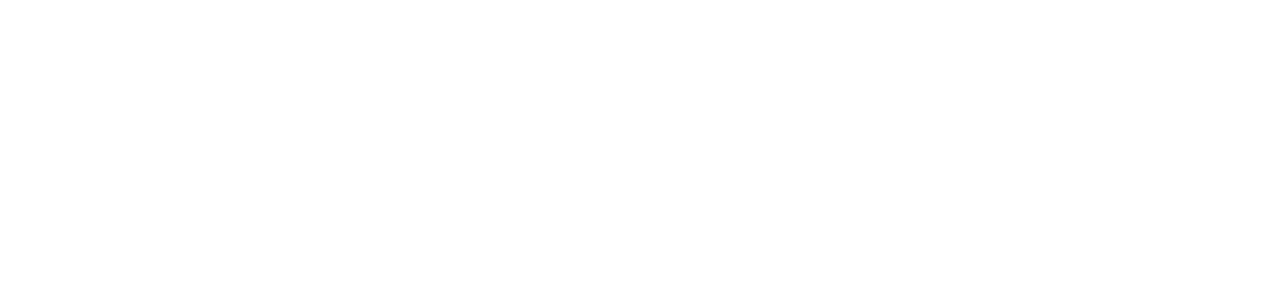
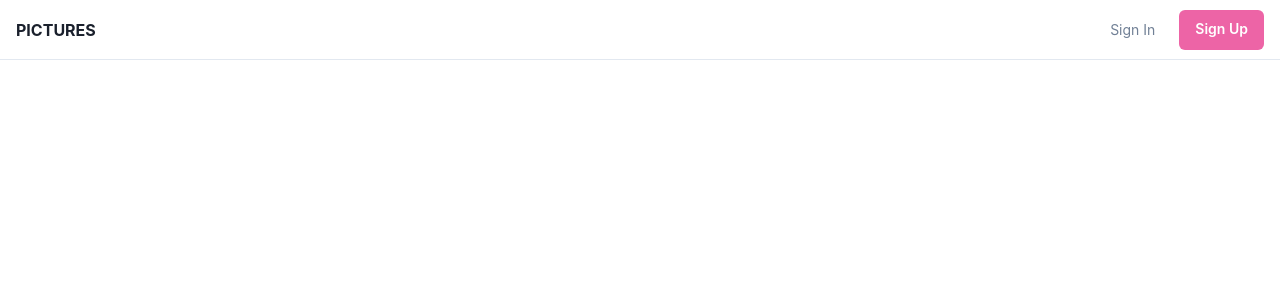
Before and after one commit to piron-johny/onboarding-frontend, a React (Vite) app: page / in a window 1280 px wide. Shown: the top 300 px of the page. Built offline with nearby package versions, Linux system fonts and the light colour scheme.

Commit message:
add nav bar and forms

```diff
--- a/src/App.tsx
+++ b/src/App.tsx
@@ -1,7 +1,12 @@
-import { Box, Flex } from '@chakra-ui/react'
+import { Box } from '@chakra-ui/react'
+import { NavBar } from './components/nav-bar'
 
 function App() {
-  return <Box></Box>
+  return (
+    <Box>
+      <NavBar />
+    </Box>
+  )
 }
 
 export default App
--- /dev/null
+++ b/src/components/forms/index.tsx
@@ -0,0 +1,2 @@
+export * from './sign-up'
+export * from './sign-in'
--- /dev/null
+++ b/src/components/forms/sign-in.tsx
@@ -0,0 +1,36 @@
+import {
+  Flex,
+  FormControl,
+  FormLabel,
+  Input,
+  Stack,
+  Button,
+} from '@chakra-ui/react'
+
+export const SignIn = () => {
+  return (
+    <Flex>
+      <Stack spacing={4} w={'full'}>
+        <FormControl id='email' w={'100%'}>
+          <FormLabel>Name</FormLabel>
+          <Input type='name' />
+        </FormControl>
+        <FormControl id='password'>
+          <FormLabel>Password</FormLabel>
+          <Input type='password' />
+        </FormControl>
+        <Stack spacing={10}>
+          <Button
+            bg={'blue.400'}
+            color={'white'}
+            _hover={{
+              bg: 'blue.500',
+            }}
+          >
+            Sign in
+          </Button>
+        </Stack>
+      </Stack>
+    </Flex>
+  )
+}
--- /dev/null
+++ b/src/components/forms/sign-up.tsx
@@ -0,0 +1,74 @@
+import {
+  Flex,
+  FormControl,
+  FormLabel,
+  Input,
+  InputGroup,
+  InputRightElement,
+  Stack,
+  Button,
+  Text,
+  Link,
+} from '@chakra-ui/react'
+import { FC, useState } from 'react'
+import { ViewIcon, ViewOffIcon } from '@chakra-ui/icons'
+
+interface SignUpProps {
+  onLogin: () => void
+}
+
+export const SignUp: FC<SignUpProps> = ({ onLogin }) => {
+  const [showPassword, setShowPassword] = useState(false)
+
+  return (
+    <Flex>
+      <Stack spacing={8} w={'full'}>
+        <Stack spacing={4}>
+          <FormControl id='email' w={'100%'}>
+            <FormLabel>Name</FormLabel>
+            <Input type='name' />
+          </FormControl>
+          <FormControl id='password'>
+            <FormLabel>Password</FormLabel>
+            <Input type='password' />
+          </FormControl>
+          <FormControl id='password' isRequired>
+            <FormLabel>Password</FormLabel>
+            <InputGroup>
+              <Input type={showPassword ? 'text' : 'password'} />
+              <InputRightElement h={'full'}>
+                <Button
+                  variant={'ghost'}
+                  onClick={() => setShowPassword(showPassword => !showPassword)}
+                >
+                  {showPassword ? <ViewIcon /> : <ViewOffIcon />}
+                </Button>
+              </InputRightElement>
+            </InputGroup>
+          </FormControl>
+          <Stack spacing={10} pt={2}>
+            <Button
+              loadingText='Submitting'
+              size='lg'
+              bg={'blue.400'}
+              color={'white'}
+              _hover={{
+                bg: 'blue.500',
+              }}
+            >
+              Sign up
+            </Button>
+          </Stack>
+          <Stack pt={6}>
+            <Text align={'center'}>
+              Already a user?{' '}
+              <Link as={'button'} color={'blue.400'} onClick={onLogin}>
+                Login
+              </Link>
+            </Text>
+          </Stack>
+        </Stack>
+      </Stack>
+    </Flex>
+  )
+}
--- /dev/null
+++ b/src/components/modals/index.tsx
@@ -0,0 +1 @@
+export * from './modal-window'
--- /dev/null
+++ b/src/components/modals/modal-window.tsx
@@ -0,0 +1,33 @@
+import {
+  Modal,
+  ModalOverlay,
+  ModalContent,
+  ModalHeader,
+  ModalCloseButton,
+  ModalBody,
+} from '@chakra-ui/react'
+import { FC, PropsWithChildren } from 'react'
+
+interface ModalWindowPrors extends PropsWithChildren {
+  isOpen: boolean
+  onClose: () => void
+  title: string
+}
+
+export const ModalWindow: FC<ModalWindowPrors> = ({
+  children,
+  isOpen,
+  onClose,
+  title,
+}) => {
+  return (
+    <Modal isOpen={isOpen} onClose={onClose}>
+      <ModalOverlay />
+      <ModalContent pb={10}>
+        <ModalHeader pb={5}>{title}</ModalHeader>
+        <ModalCloseButton />
+        <ModalBody>{children}</ModalBody>
+      </ModalContent>
+    </Modal>
+  )
+}
--- /dev/null
+++ b/src/components/nav-bar/index.ts
@@ -0,0 +1 @@
+export * from './nav-bar'
--- /dev/null
+++ b/src/components/nav-bar/nav-bar.tsx
@@ -0,0 +1,103 @@
+import {
+  Box,
+  Flex,
+  Text,
+  Button,
+  Stack,
+  useColorModeValue,
+  useBreakpointValue,
+  useDisclosure,
+} from '@chakra-ui/react'
+import { ModalWindow } from '../modals'
+import { SignIn, SignUp } from '../forms'
+
+export const NavBar = () => {
+  const {
+    isOpen: isOpenSignIn,
+    onOpen: onOpenSignIn,
+    onClose: onCloseSignIn,
+  } = useDisclosure()
+  const {
+    isOpen: isOpenSignUp,
+    onOpen: onOpenSignUp,
+    onClose: onCloseSignUp,
+  } = useDisclosure()
+
+  const onPressLoginLink = () => {
+    onCloseSignUp()
+    setTimeout(onOpenSignIn, 300)
+  }
+
+  return (
+    <>
+      <Box>
+        <Flex
+          bg={useColorModeValue('white', 'gray.800')}
+          color={useColorModeValue('gray.600', 'white')}
+          minH={'60px'}
+          py={{ base: 2 }}
+          px={{ base: 4 }}
+          borderBottom={1}
+          borderStyle={'solid'}
+          borderColor={useColorModeValue('gray.200', 'gray.900')}
+          align={'center'}
+        >
+          <Flex flex={{ base: 1 }} justify={{ base: 'center', md: 'start' }}>
+            <Text
+              textAlign={useBreakpointValue({ base: 'center', md: 'left' })}
+              fontFamily={'heading'}
+              color={useColorModeValue('gray.800', 'white')}
+              fontWeight={'700'}
+            >
+              PICTURES
+            </Text>
+          </Flex>
+
+          <Stack
+            flex={{ base: 1, md: 0 }}
+            justify={'flex-end'}
+            direction={'row'}
+            spacing={6}
+          >
+            <Button
+              fontSize={'sm'}
+              fontWeight={400}
+              variant={'link'}
+              onClick={onOpenSignIn}
+            >
+              Sign In
+            </Button>
+            <Button
+              display={{ base: 'none', md: 'inline-flex' }}
+              fontSize={'sm'}
+              fontWeight={600}
+              color={'white'}
+              bg={'pink.400'}
+              _hover={{
+                bg: 'pink.300',
+              }}
+              onClick={onOpenSignUp}
+            >
+              Sign Up
+            </Button>
+          </Stack>
+        </Flex>
+      </Box>
+
+      <ModalWindow
+        isOpen={isOpenSignIn}
+        onClose={onCloseSignIn}
+        title={'Sign In'}
+      >
+        <SignIn />
+      </ModalWindow>
+      <ModalWindow
+        isOpen={isOpenSignUp}
+        onClose={onCloseSignUp}
+        title={'Sign Up'}
+      >
+        <SignUp onLogin={onPressLoginLink} />
+      </ModalWindow>
+    </>
+  )
+}
```
